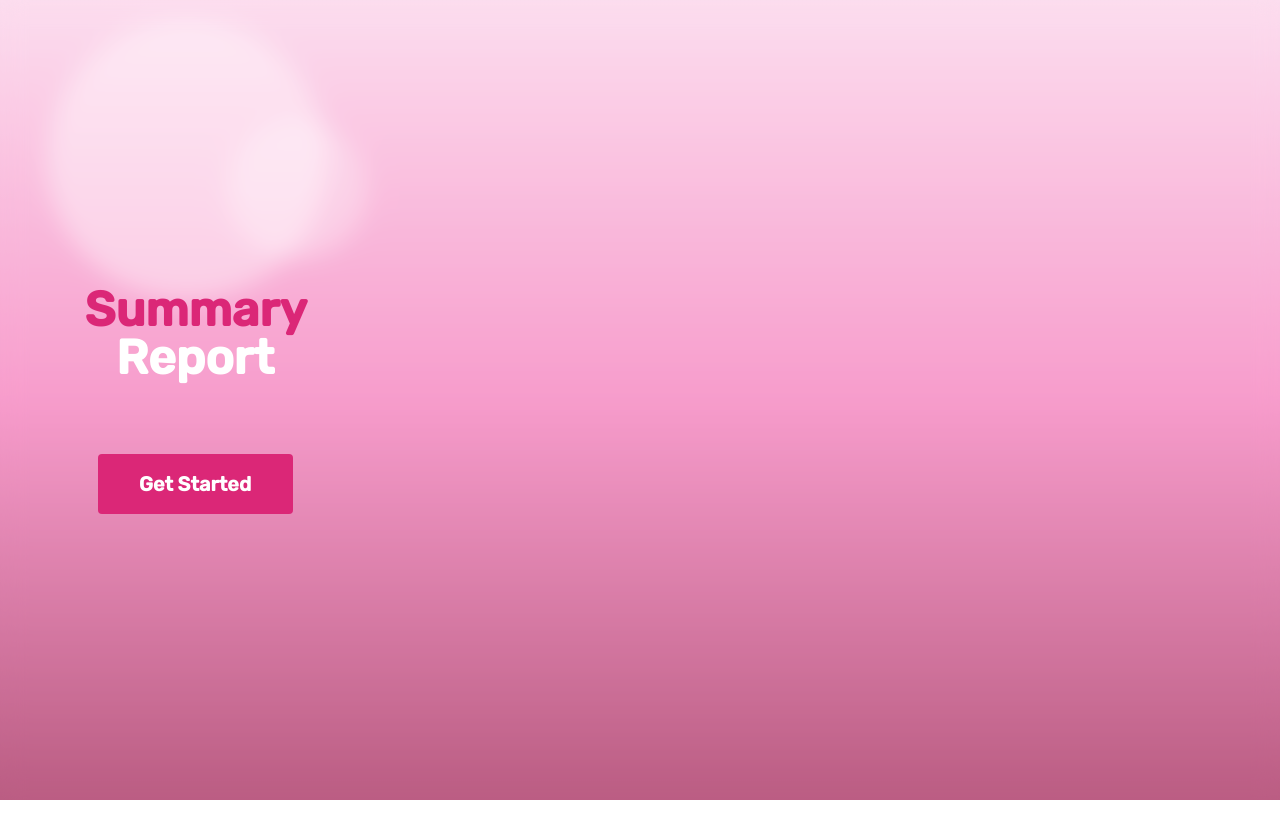
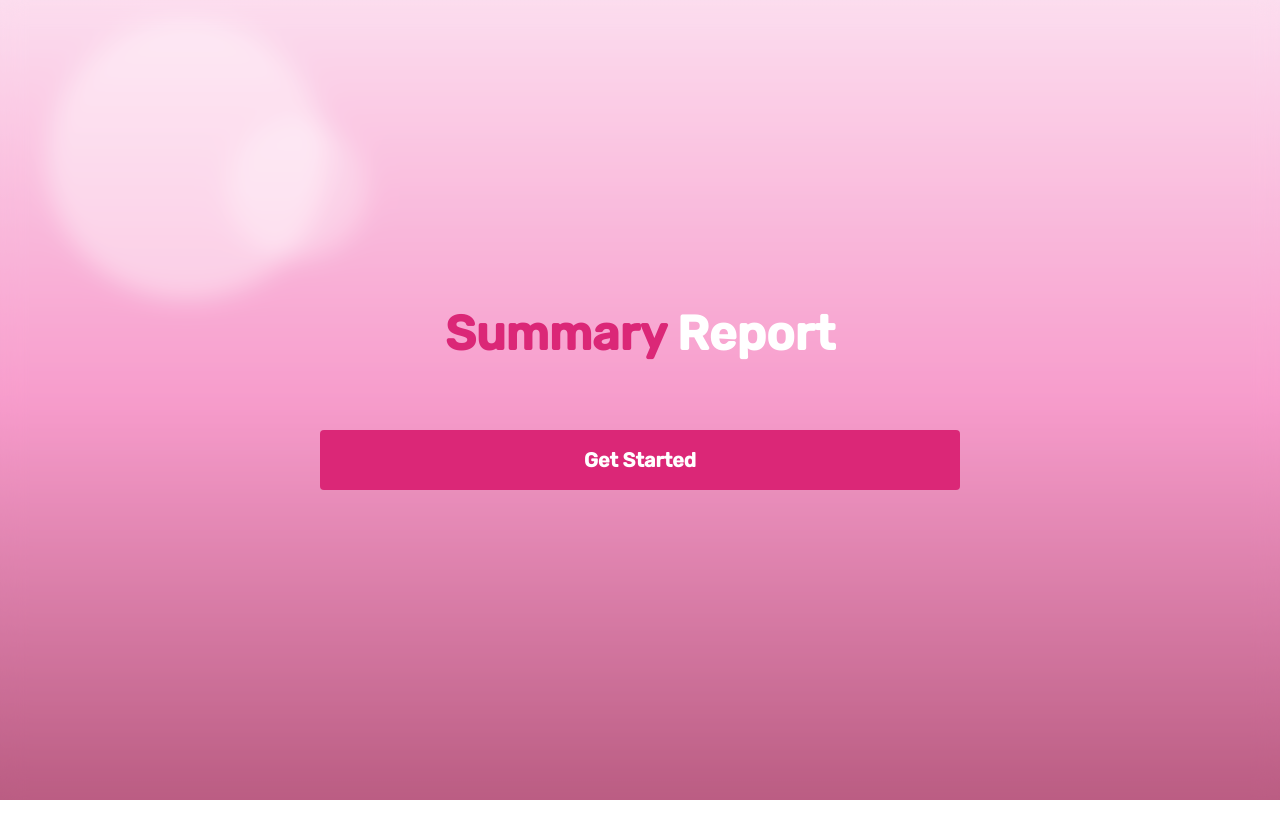
Before and after one commit to kieloBash/LizSummary, a React (Create React App) app in the folder client/: page / in a window 1280 px wide. Shown: the top 838 px of the page. After the commit the page ends 800 px from the top, so only its background shows below. Built offline with nearby package versions, Linux system fonts and the light colour scheme.

Commit message:
added changes on frontend

```diff
--- a/client/src/App.jsx
+++ b/client/src/App.jsx
@@ -300,7 +300,7 @@ function App() {
   }
 
   return (
-    <div className={`App ${colorsSelected.gradient} w-screen h-screen`}>
+    <div className={`App ${colorsSelected.gradient} w-screen h-screen overflow-hidden`}>
       <div className="absolute rounded-full bg-white/40 h-[280px] w-[280px] top-[20px] left-[47px] z-0"></div>
       <div className="absolute rounded-full bg-white/30 h-[140px] w-[140px] top-[120px] left-[227px]  z-0"></div>
       <div className="absolute w-full h-full backdrop-blur-md bg-white/30 z-0"></div>
--- a/client/src/components/Mobile/Hero.jsx
+++ b/client/src/components/Mobile/Hero.jsx
@@ -3,12 +3,12 @@ import FileUploadModal from './FileUploadModal'
 function Hero({ colors, handleUploadedFile }) {
   return (
     <div
-      className={`bg-transparent pb-12 overflow-y-hidden`}
-      style={{ minHeight: 700 }}
+      className={`bg-transparent overflow-hidden h-full w-full flex justify-center items-center`}
+      // style={{ minHeight: 700 }}
     >
       <dh-component>
         <div
-          className={`h-screen flex justify-center items-center font-main`}
+          className={`w-screen h-screen flex justify-center items-center font-main`}
         >
           <div className="container mx-auto flex flex-col items-center py-12 sm:py-24">
             <div className="w-11/12 sm:w-2/3 lg:flex justify-center items-center flex-col  mb-5 sm:mb-10">
```
